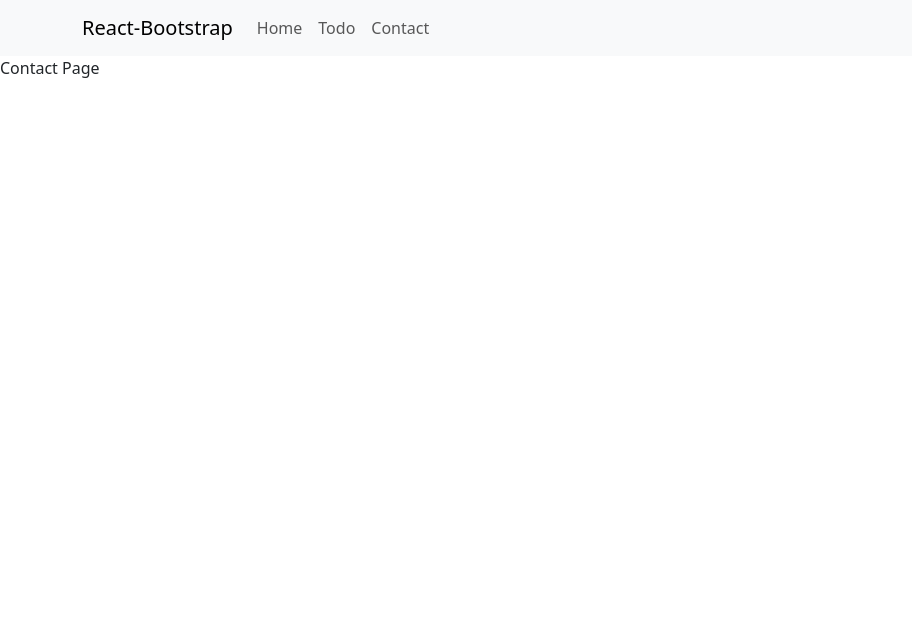
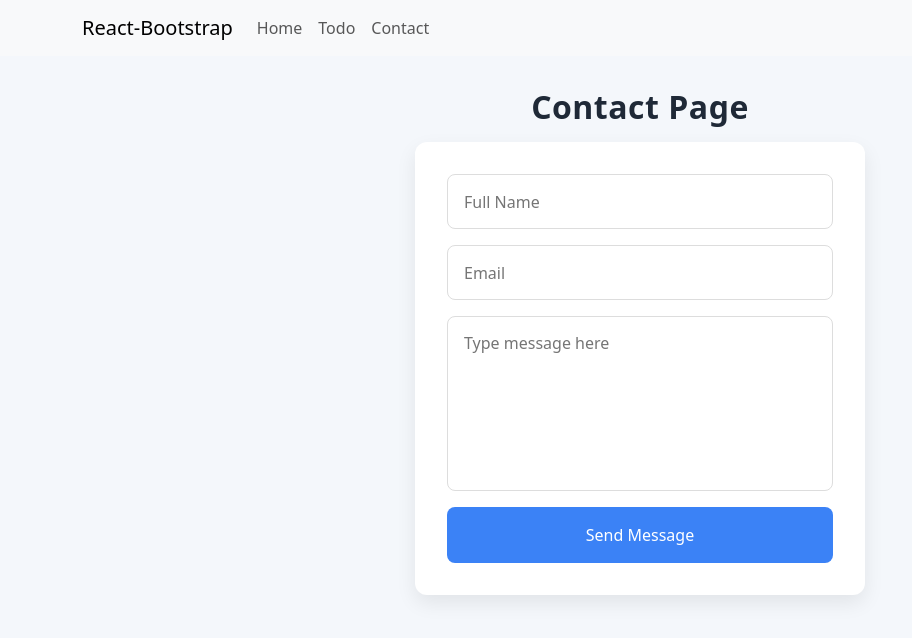
Before and after one commit to Kingofthe6String/Project3, a React (Create React App) app: page /Contact in a window 1280 px wide. Shown: the top 638 px of the page, without its empty margins (0-912 px from the left). Built offline with nearby package versions, Linux system fonts and the light colour scheme.

Commit message:
styling contact page

```diff
--- a/src/Pages/ContactPage.jsx
+++ b/src/Pages/ContactPage.jsx
@@ -1,5 +1,11 @@
 import React from "react";
+import ContactForm from "../components/ContactForm";
 
 export default function ContactPage() {
-  return <div>Contact Page</div>;
+  return (
+    <div className="contact-page">
+      <h1 className="contact-heading">Contact Page</h1>
+      <ContactForm />
+    </div>
+  );
 }
--- a/src/components/Contact.jsx
+++ /dev/null
@@ -1,5 +0,0 @@
-import React from "react";
-
-export default function Contact() {
-  return <div>Contact</div>;
-}
--- /dev/null
+++ b/src/components/ContactForm.jsx
@@ -0,0 +1,22 @@
+import React from "react";
+
+export default function ContactForm() {
+  return (
+    <div className="contact-container">
+      <form className="contact-form">
+        <input type="text" placeholder="Full Name" className="contact-input" />
+        <input type="email" placeholder="Email" className="contact-input" />
+        <textarea
+          name="message"
+          cols="30"
+          rows="6"
+          placeholder="Type message here"
+          className="contact-textarea"
+        ></textarea>
+        <button type="submit" className="contact-button">
+          Send Message
+        </button>
+      </form>
+    </div>
+  );
+}
--- a/src/styles.css
+++ b/src/styles.css
@@ -1,7 +1,117 @@
+/* ContactPage Heading */
+.contact-page {
+  display: flex;
+  flex-direction: column;
+  align-items: center;
+  padding: 2rem 1rem;
+  background: #f4f7fb;
+  min-height: 100vh;
+}
+
+.contact-heading {
+  font-size: 2rem;
+  font-weight: 600;
+  margin-bottom: 1rem;
+  text-align: center;
+  color: #1f2937;
+  letter-spacing: 0.5px;
+}
+
+/*ContactPage Styling*/
+.contact-container {
+  width: 100%;
+  display: flex;
+  justify-content: center;
+}
+
+.contact-form {
+  display: flex;
+  flex-direction: column;
+  gap: 1rem;
+  width: 100%;
+  max-width: 450px;
+  padding: 2rem;
+  border-radius: 12px;
+  background: white;
+  box-shadow: 0 8px 20px rgba(0, 0, 0, 0.08);
+}
+
+.contact-title {
+  text-align: center;
+  margin-bottom: 0.5rem;
+  font-size: 1.5rem;
+  color: #333;
+}
+
+.contact-input,
+.contact-textarea {
+  padding: 0.9rem 1rem;
+  border: 1px solid #ddd;
+  border-radius: 8px;
+  font-size: 1rem;
+  font-family: inherit;
+  outline: none;
+  transition: border-color 0.2s, box-shadow 0.2s;
+}
+
+.contact-input:focus,
+.contact-textarea:focus {
+  border-color: #3b82f6;
+  box-shadow: 0 0 0 2px rgba(59, 130, 246, 0.2); /* subtle glow */
+}
+
+.contact-textarea {
+  resize: none;
+  min-height: 140px;
+}
+
+.contact-button {
+  padding: 1rem;
+  border: none;
+  border-radius: 8px;
+  background: #3b82f6;
+  color: white;
+  font-size: 1rem;
+  font-weight: 500;
+  cursor: pointer;
+  transition: background 0.3s, transform 0.2s;
+}
+
+.contact-button:hover {
+  background: #2563eb;
+  transform: translateY(-2px);
+}
+
+.contact-button:active {
+  transform: translateY(0);
+}
+
+@media (max-width: 600px) {
+  .contact-form {
+    padding: 1.5rem;
+    gap: 0.8rem;
+  }
+
+  .contact-title {
+    font-size: 1.3rem;
+  }
+
+  .contact-input,
+  .contact-textarea {
+    font-size: 0.95rem;
+  }
+
+  .contact-button {
+    font-size: 0.95rem;
+    padding: 0.8rem;
+  }
+}
+
+/*TodoPage stylings*/
 .in-progress-todo {
   margin-top: 5px;
 }
 
 .add-button {
-  color: rgb(5, 227, 5);
+  background-color: rgb(5, 227, 5);
 }
```
